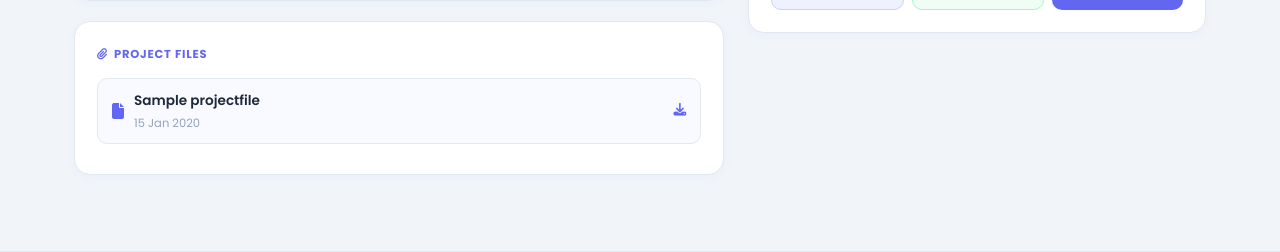
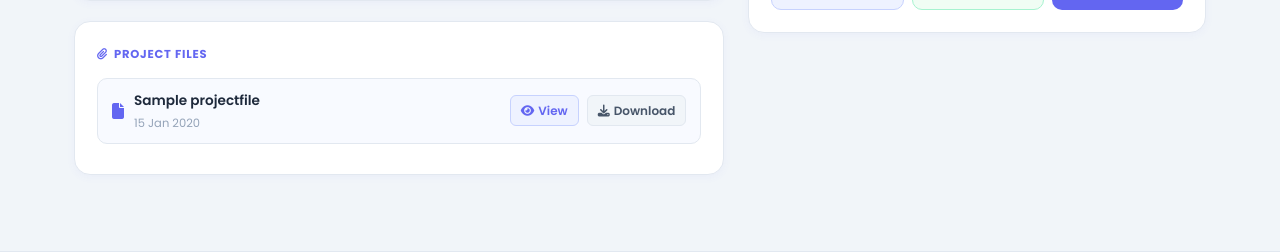
Before and after one commit to balakrishnabalakrishna577-sudo/WebLance, a Django app: page /panel/projects/project/1/ in a window 1280 px wide. Shown: the part 1000-1252 px from the top of the page. Run offline with Django 5.2, Linux system fonts and the light colour scheme; a user stored in the database is signed in; tables that the repository leaves empty hold one stand-in row (values such as "Sample post"); data that the repository does not hold is empty; some libraries are stand-ins or nearby versions.

Commit message:
Add separate View and Download buttons for project files in client portal

```diff
--- a/templates/dashboard/project_detail.html
+++ b/templates/dashboard/project_detail.html
@@ -240,14 +240,25 @@ body { background: #F1F5F9; }
                     <div class="pd-card-head"><i class="fas fa-paperclip"></i> Project Files</div>
                     {% if files %}
                         {% for f in files %}
-                        <a href="{{ f.file.url }}" target="_blank" class="file-item">
+                        <div class="file-item" style="cursor:default;">
                             <i class="fas fa-file" style="color:#6366F1;font-size:1rem;flex-shrink:0;"></i>
                             <div style="flex:1;">
                                 <div style="color:#1E293B;font-size:.85rem;font-weight:600;">{{ f.name }}</div>
                                 <div style="color:#94A3B8;font-size:.72rem;">{{ f.uploaded_at|date:"d M Y" }}</div>
                             </div>
-                            <i class="fas fa-download" style="color:#6366F1;font-size:.8rem;"></i>
-                        </a>
+                            <div style="display:flex;gap:8px;align-items:center;">
+                                <a href="{{ f.file.url }}" target="_blank"
+                                   style="color:#6366F1;font-size:.75rem;font-weight:600;text-decoration:none;background:#EEF2FF;border:1px solid #C7D2FE;padding:4px 10px;border-radius:6px;"
+                                   title="Preview">
+                                    <i class="fas fa-eye me-1"></i>View
+                                </a>
+                                <a href="{{ f.file.url }}" download="{{ f.name }}"
+                                   style="color:#475569;font-size:.75rem;font-weight:600;text-decoration:none;background:#F1F5F9;border:1px solid #E2E8F0;padding:4px 10px;border-radius:6px;"
+                                   title="Download">
+                                    <i class="fas fa-download me-1"></i>Download
+                                </a>
+                            </div>
+                        </div>
                         {% endfor %}
                     {% else %}
                         <div style="text-align:center;padding:24px;color:#94A3B8;">
```
